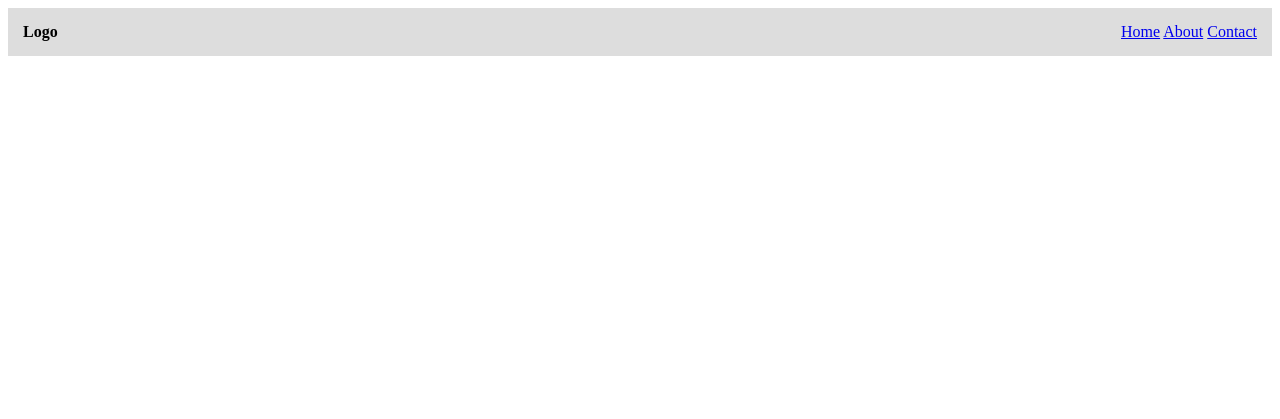
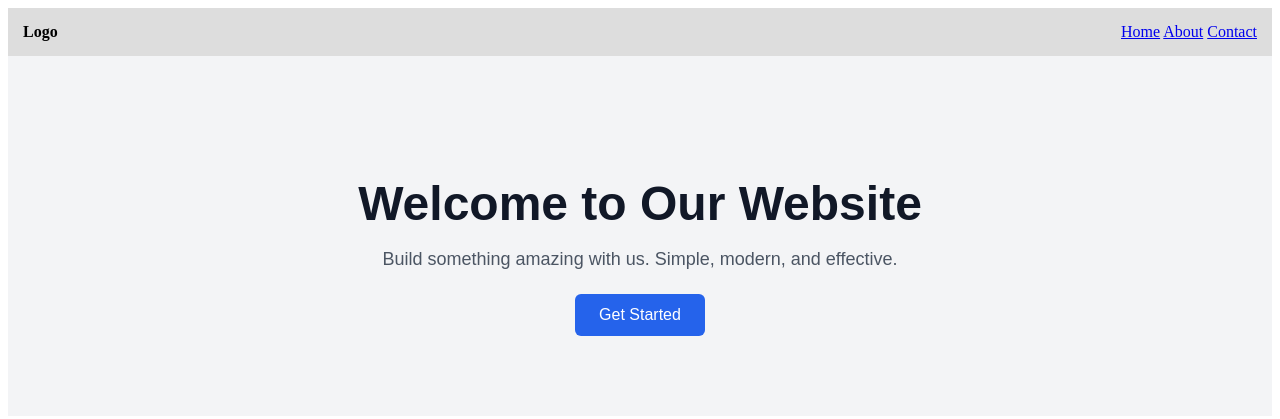
Before and after one commit to DowelleDayleMon/PracticeSample, a plain HTML site: page index.html in a window 1280 px wide. Drawn offline with Linux system fonts and the light colour scheme.

Commit message:
added hero section

```diff
--- a/index.html
+++ b/index.html
@@ -14,5 +14,21 @@
       <a href="#">Contact</a>
     </div>
   </nav>
+
+<section style="background-color: #f3f4f6; padding: 80px 20px; text-align: center; font-family: Arial, sans-serif;">
+  <h1 style="font-size: 48px; color: #111827; margin-bottom: 16px;">
+    Welcome to Our Website
+  </h1>
+
+  <p style="font-size: 18px; color: #4b5563; margin-bottom: 24px;">
+    Build something amazing with us. Simple, modern, and effective.
+  </p>
+
+  <a href="#"
+     style="display: inline-block; background-color: #2563eb; color: white; padding: 12px 24px; text-decoration: none; border-radius: 6px; font-size: 16px;">
+    Get Started
+  </a>
+</section>
+
 </body>
 </html>
```
